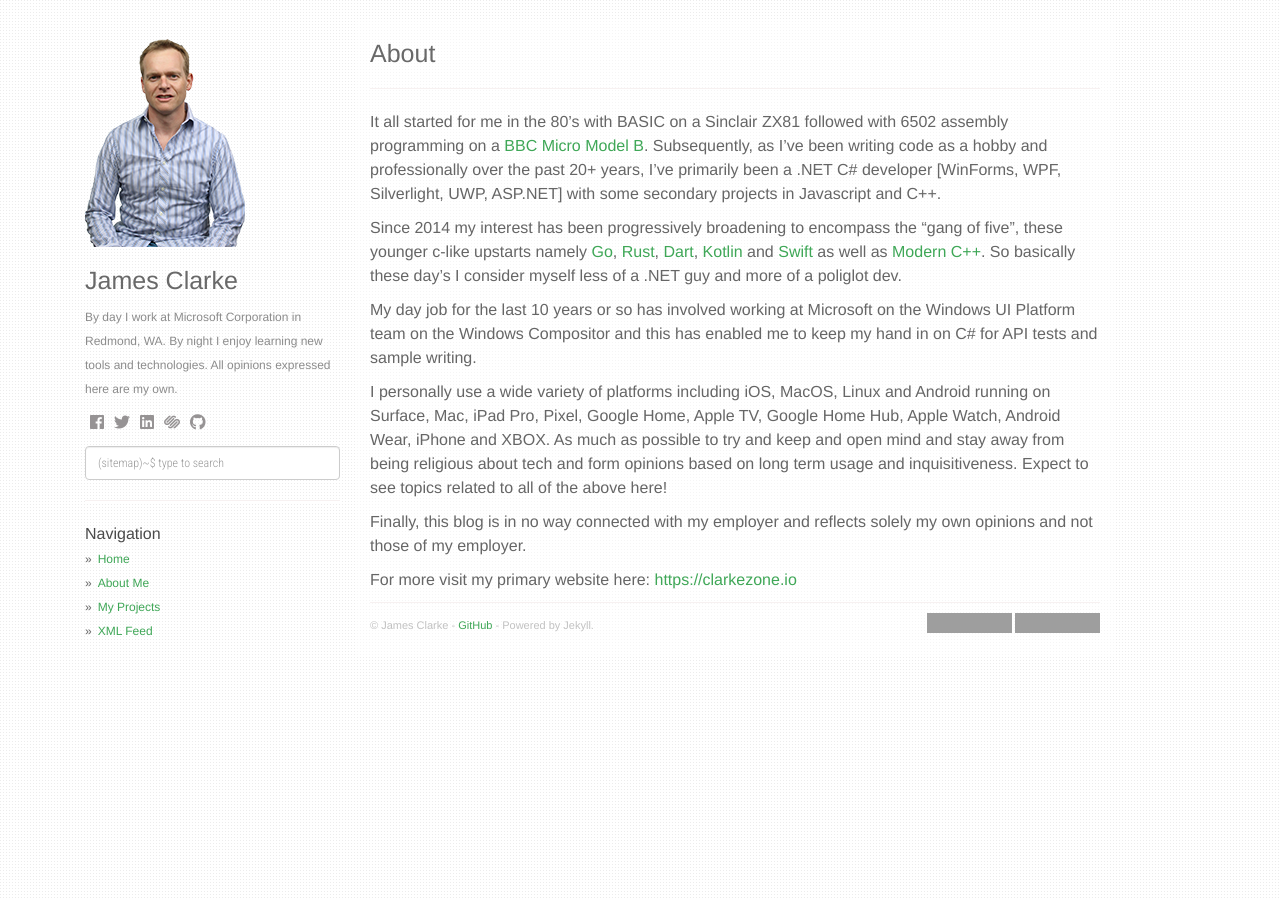
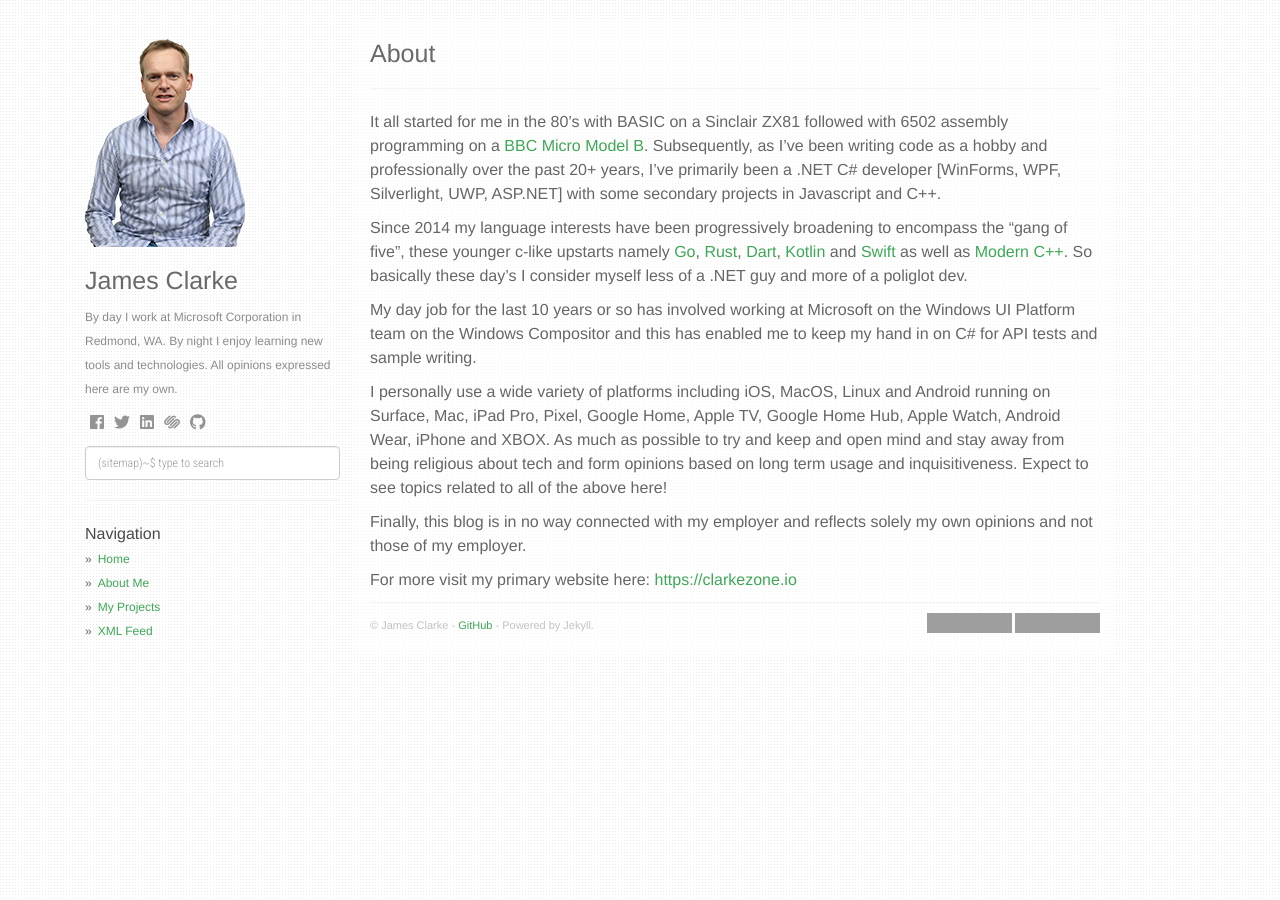
Before and after one commit to clarkezone/clarkezone.github.io, a Jekyll site: the page built from about.md, in a window 1280 px wide. Built offline with Jekyll 4.4.1, drawn with Linux system fonts in a browser that asks for light colours; nearby versions of some CDN libraries; grey boxes are pictures that could not be loaded.

Commit message:
about update

```diff
--- a/about.md
+++ b/about.md
@@ -6,7 +6,7 @@
 
 It all started for me in the 80's with BASIC on a Sinclair ZX81 followed with 6502 assembly programming on a [BBC Micro Model B](https://en.wikipedia.org/wiki/BBC_Micro).  Subsequently, as I've been writing code as a hobby and professionally over the past 20+ years, I've primarily been a .NET C# developer [WinForms, WPF, Silverlight, UWP, ASP.NET] with some secondary projects in Javascript and C++.
 
-Since 2014 my interest has been progressively broadening to encompass the "gang of five", these younger c-like upstarts namely [Go](https://golang.org/), [Rust](https://www.rust-lang.org/), [Dart](https://dart.dev/), [Kotlin](https://kotlinlang.org/) and [Swift](https://swift.org/) as well as [Modern C++](https://moderncpp.com/).  So basically these day's I consider myself less of a .NET guy and more of a poliglot dev.
+Since 2014 my language interests have been progressively broadening to encompass the "gang of five", these younger c-like upstarts namely [Go](https://golang.org/), [Rust](https://www.rust-lang.org/), [Dart](https://dart.dev/), [Kotlin](https://kotlinlang.org/) and [Swift](https://swift.org/) as well as [Modern C++](https://moderncpp.com/).  So basically these day's I consider myself less of a .NET guy and more of a poliglot dev.
 
 My day job for the last 10 years or so has involved working at Microsoft on the Windows UI Platform team on the Windows Compositor and this has enabled me to keep my hand in on C# for API tests and sample writing.
 
```
